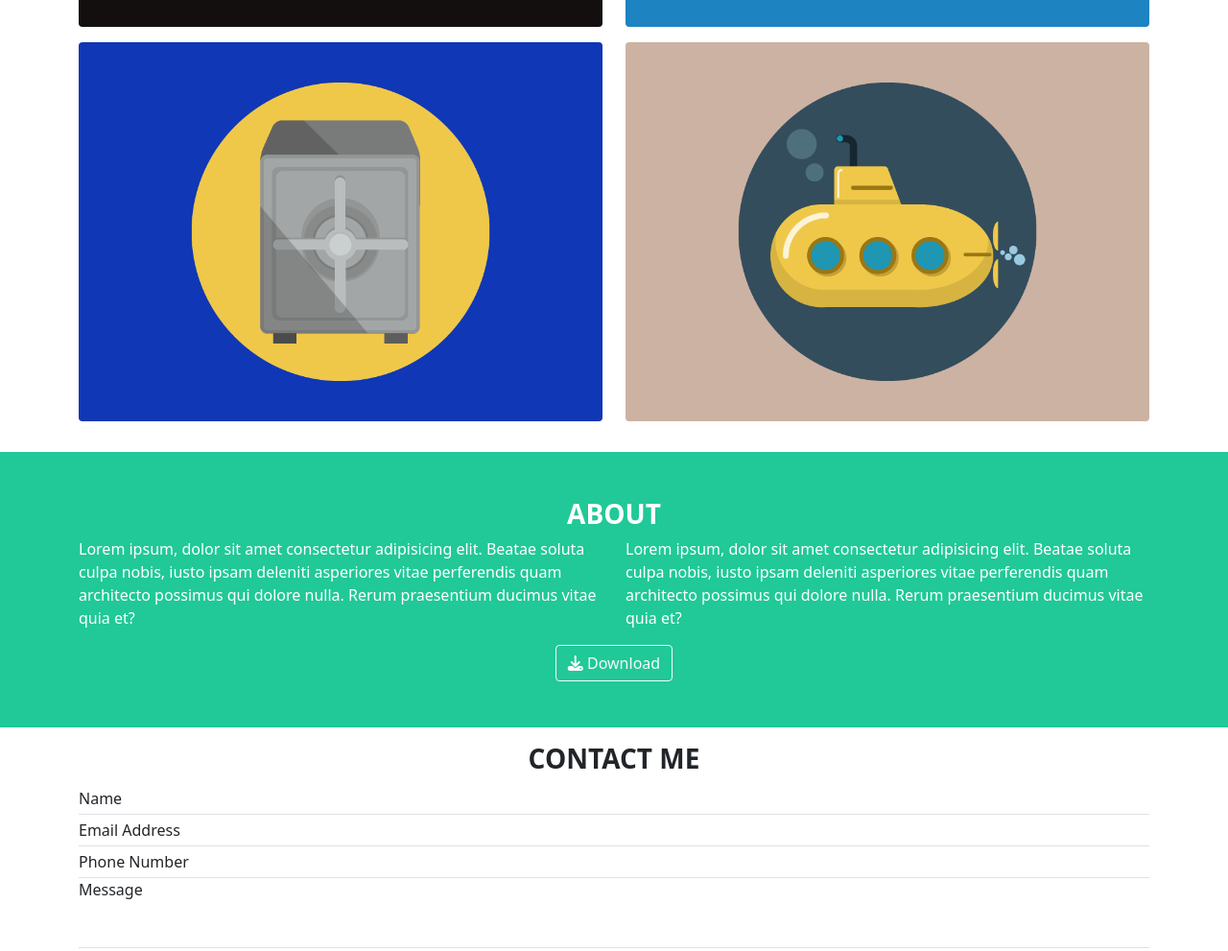
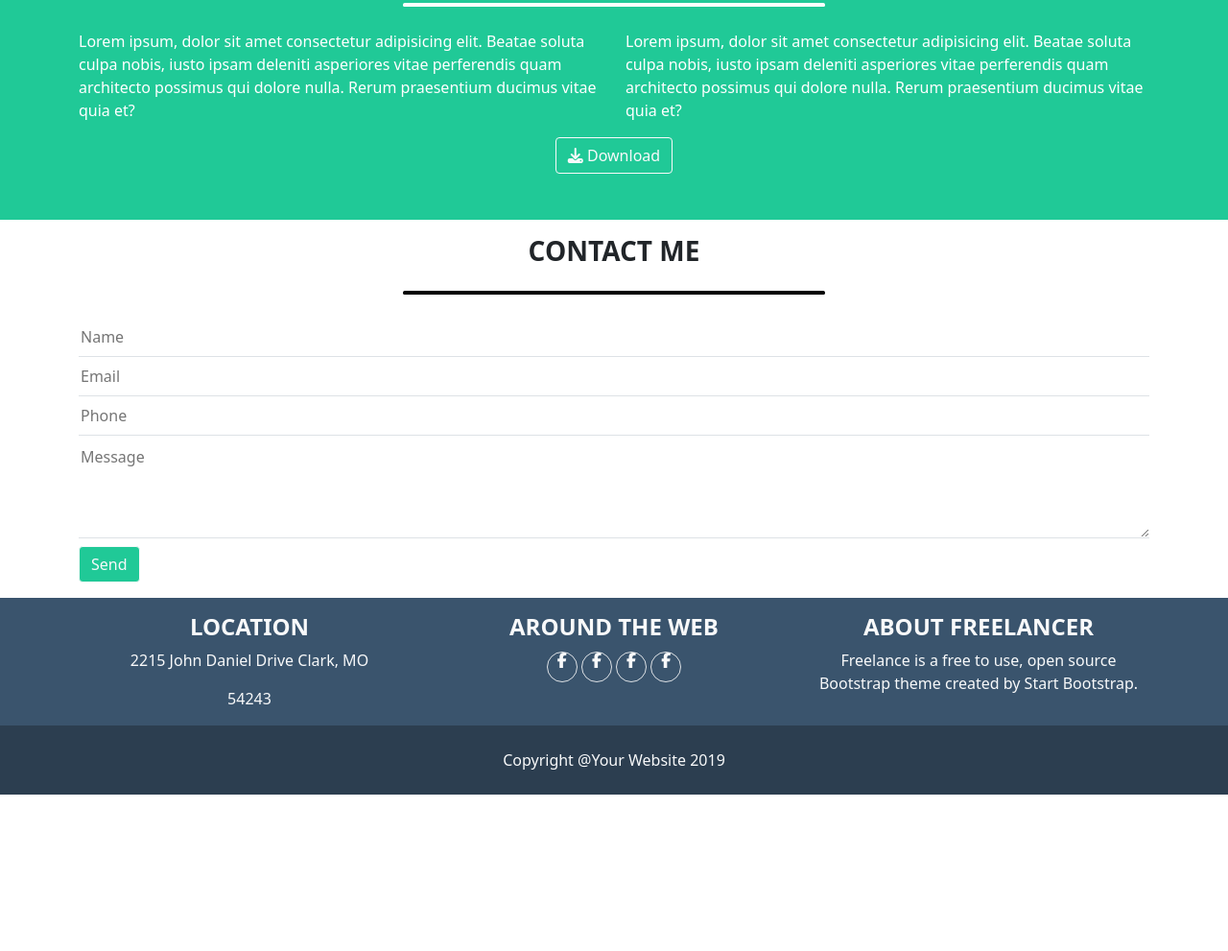
Before and after one commit to manyblake/html-css-bootstrap-freelancer, a plain HTML site: page index.html in a window 1280 px wide. Shown: the part 1334-2325 px from the top of the page at 96% size. After the commit the page ends 2162 px from the top, so only its background shows below. Drawn offline with nearby package versions, Linux system fonts and the light colour scheme.

Commit message:
add form

```diff
--- a/css/style.css
+++ b/css/style.css
@@ -29,3 +29,39 @@
 .copyright {
   background-color: #2c3e50;
 }
+
+.divider {
+  width: 440px;
+  margin: 1.5rem auto;
+  border-top: 0.3rem solid white;
+  opacity: 1;
+  border-radius: 1rem;
+  position: relative;
+}
+
+.divider--black {
+  border-color: black;
+}
+
+.divider::after {
+  content: "\f005";
+  display: block;
+  position: absolute;
+  top: 50%;
+  left: 50%;
+  transform: translate(-50%, -50%);
+  background-color: var(--bs-teal);
+  font-family: "Font Awesome 6 Pro";
+  line-height: 1.5rem;
+  font-size: 1.5rem;
+  padding: 0 1rem;
+}
+
+.divider--black::after {
+  background-color: white;
+}
+
+input::placeholder,
+textarea::placeholder {
+  opacity: 1;
+}
--- a/index.html
+++ b/index.html
@@ -31,35 +31,36 @@
     <section class="hero text-center py-5 text-light">
       <img class="avatar img-fluid " src="./img/avatar.svg" class="alt="">
       <h1 class="text-uppercase fw-bold">Start Bootstrap</h1>
-
+      <hr class="divider">
       <p class="text-uppercase">Graphic Artist - Web Designer - Illustrator</p>
     </section>
 
-    <section class="portfolio text-center">
+    <section class="portfolio text-center py-3">
       <h3 class="text-uppercase fw-bold">Portfolio</h3>
+      <hr class="divider divider--black">
       <div class="container">
         <div class="row my-3">
-          <div class="col col-12 col-xl-6 col-xxl-4 mb-3">
+          <div class="col col-12 col-md-6 col-lg-4 mb-3">
             <img class="w-100 rounded" src="./img/cabin.png" alt="" />
           </div>
 
-          <div class="col col-12 col-xl-6 col-xxl-4 mb-3">
+          <div class="col col-12 col-md-6 col-lg-4 mb-3">
             <img class="w-100 rounded" src="./img/cake.png" alt="" />
           </div>
 
-          <div class="col col-12 col-xl-6 col-xxl-4 mb-3">
+          <div class="col col-12 col-md-6 col-lg-4 mb-3">
             <img class="w-100 rounded" src="./img/circus.png" alt="" />
           </div>
 
-          <div class="col col-12 col-xl-6 col-xxl-4 mb-3">
+          <div class="col col-12 col-md-6 col-lg-4 mb-3">
             <img class="w-100 rounded" src="./img/game.png" alt="" />
           </div>
 
-          <div class="col col-12 col-xl-6 col-xxl-4 mb-3">
+          <div class="col col-12 col-md-6 col-lg-4 mb-3">
             <img class="w-100 rounded" src="./img/safe.png" alt="" />
           </div>
 
-          <div class="col col-12 col-xl-6 col-xxl-4 mb-3">
+          <div class="col col-12 col-md-6 col-lg-4 mb-3">
             <img class="w-100 rounded" src="./img/submarine.png" alt="" />
           </div>
         </div>
@@ -68,12 +69,13 @@
 
     <section class="about text-white py-5 text-center" >
       <h3 class="text-uppercase fw-bold">About</h3>
+      <hr class="divider">
       <div class="container">
         <div class="row ">
-          <div class="col col-12 col-xl-6">
+          <div class="col col-12 col-lg-6">
             <p class="text-start">Lorem ipsum, dolor sit amet consectetur adipisicing elit. Beatae soluta culpa nobis, iusto ipsam deleniti asperiores vitae perferendis quam architecto possimus qui dolore nulla. Rerum praesentium ducimus vitae quia et?</p>
           </div>
-          <div class="col col-12 col-xl-6">
+          <div class="col col-12 col-lg-6">
             <p class="text-start">Lorem ipsum, dolor sit amet consectetur adipisicing elit. Beatae soluta culpa nobis, iusto ipsam deleniti asperiores vitae perferendis quam architecto possimus qui dolore nulla. Rerum praesentium ducimus vitae quia et?</p>
           </div>
         </div>
@@ -83,26 +85,28 @@
 
     <section class="contact-me py-3">
       <h3 class="text-center text-uppercase fw-bold">Contact Me</h3>
+      <hr class="divider divider--black">
       <div class="container">
-        <ul class="list-unstyled ">
-          <li class="border-bottom py-1">Name</li>
-          <li class="border-bottom py-1">Email Address</li>
-          <li class="border-bottom py-1">Phone Number</li>
-          <li class="border-bottom pb-5">Message</li>
-        </ul>
-        <button type="button" class="btn btn-outline-light btn-teal">Send</button>
+        <form class="col-12 text-start">
+          <input class="d-block w-100 py-2 border-0 border-bottom" type="text" placeholder="Name">
+          <input class="d-block w-100 py-2 border-0 border-bottom" type="text" placeholder="Email">
+          <input class="d-block w-100 py-2 border-0 border-bottom" type="text" placeholder="Phone">
+          <textarea class="d-block w-100 pb-5 border-0 border-bottom my-2" placeholder="Message"></textarea>
+          <button type="button" class="btn btn-outline-light btn-teal">Send</button>
+        </form>
       </div>
+    </section>
 
-      <footer class="bg-lightgrey py-3">
+      <footer class="bg-lightgrey pt-3">
         <div class="container">
           <div class="row text-light">
-            <div class="col col-12 col-xl-4 text-center">
+            <div class="col col-12 col-lg-4 text-center">
               <h4 class=" text-uppercase fw-bold">Location</h4>
               <p>2215 John Daniel Drive Clark, MO</p>
               <p>54243</p>
             </div>
 
-            <div class="col col-12 col-xl-4 text-center">
+            <div class="col col-12 col-lg-4 text-center">
               <h4 class=" text-uppercase fw-bold">Around the Web</h4>
               <i class="icon rounded-circle border fa-brands fa-facebook-f"></i>
               <i class="icon rounded-circle border fa-brands fa-facebook-f"></i>
@@ -110,14 +114,14 @@
               <i class="icon rounded-circle border fa-brands fa-facebook-f"></i>
             </div>
 
-            <div class="col col-12 col-xl-4 text-center">
+            <div class="col col-12 col-lg-4 text-center">
               <h4 class="text-uppercase fw-bold">About Freelancer</h4>
               <p>Freelance is a free to use, open source Bootstrap theme created by <span>Start Bootstrap</span>.</p>
             </div>
           </div>
         </div>
         <div class="copyright text-center text-light py-4">
-          Copyright @ Your Website 2019
+          Copyright @Your Website 2019
         </div>
       </footer>
 
```
